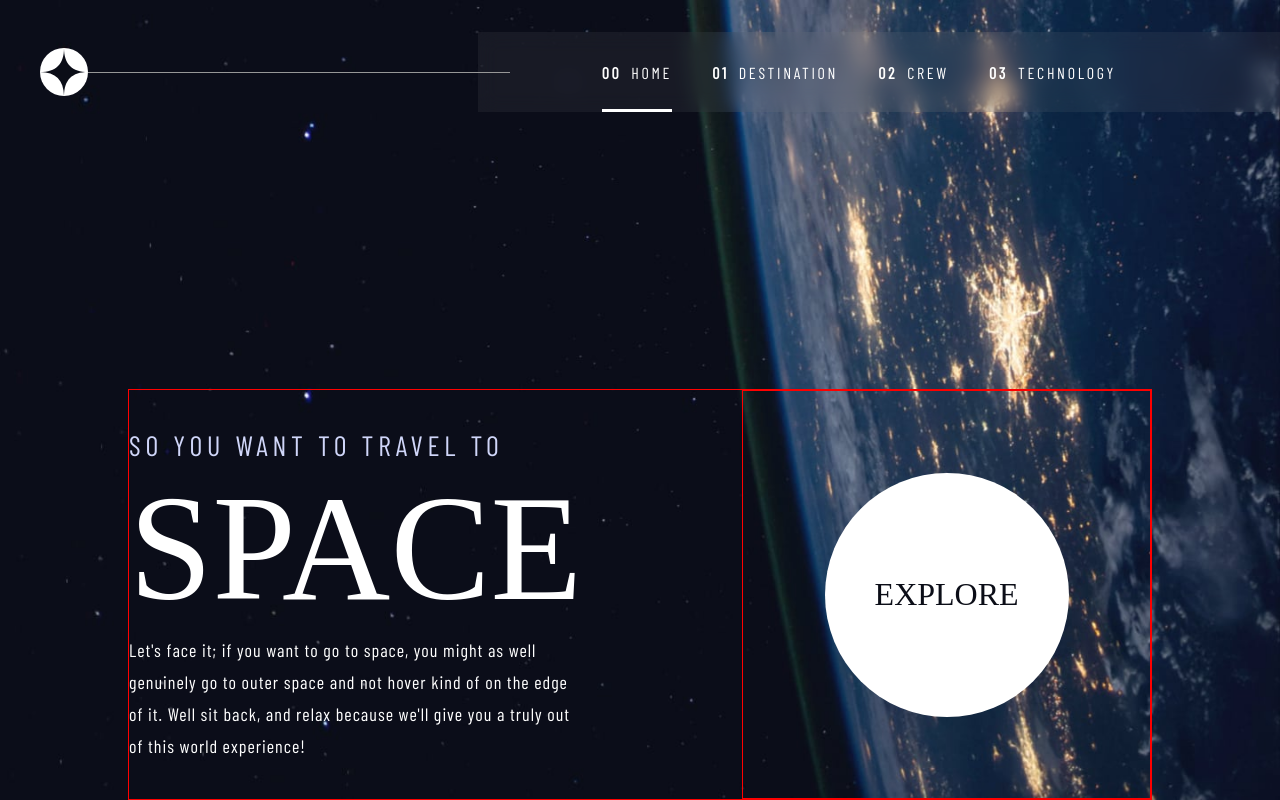
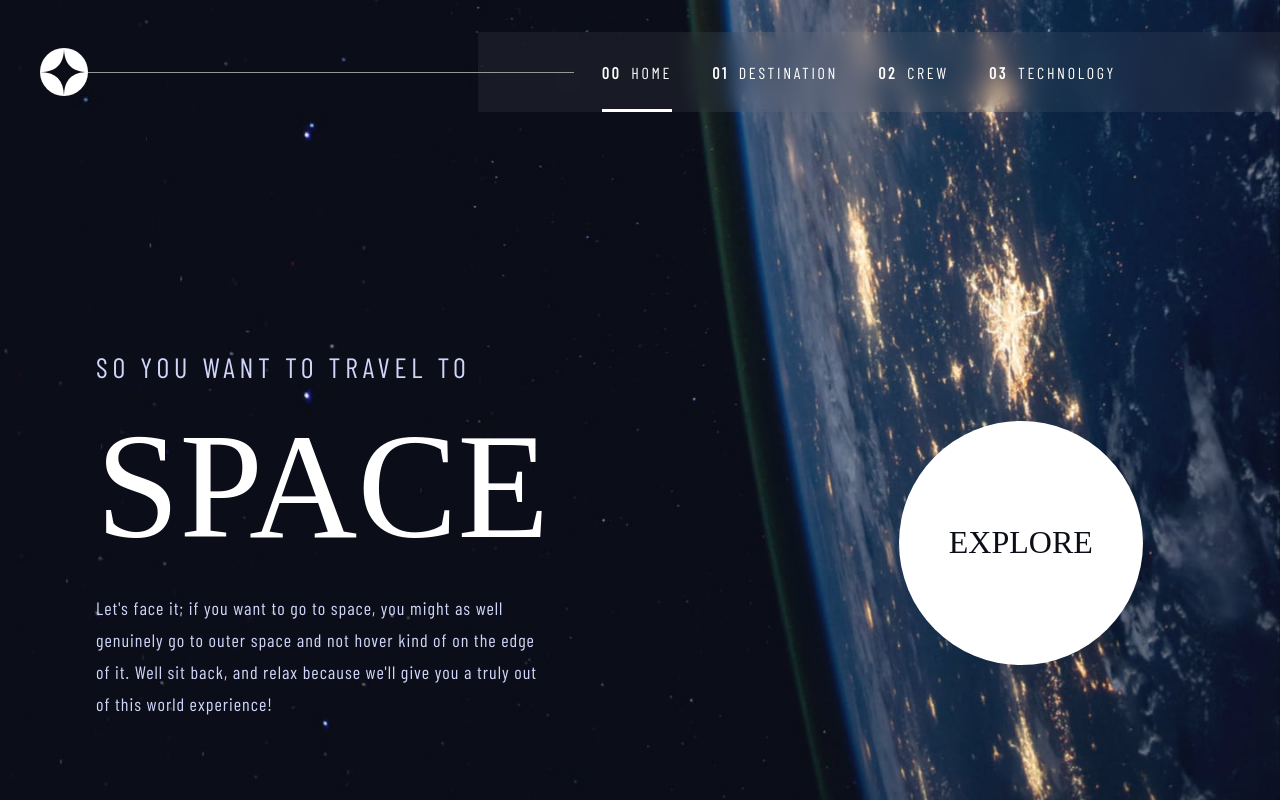
Before and after one commit to memoye/space-tourism-ui, a React (Vite) app: page / in a window 1280 px wide. Built offline with nearby package versions, Linux system fonts and the light colour scheme; a web font is replaced by a local one.

Commit message:
done home desktop

```diff
--- a/src/components/navBar/navBar.css
+++ b/src/components/navBar/navBar.css
@@ -31,6 +31,14 @@
   height: 100%;
   display: flex;
   align-items: center;
+  border-bottom-color: rgba(var(--col-hov), 0);
+  transition: border-bottom-color 500ms;
+}
+
+.navBar ol li:hover {
+  height: 100%;
+  border-block: 3px solid transparent;
+  border-bottom-color: rgb(var(--col-hov), 1);
 }
 
 .navBar ol li:has(.active) {
--- a/src/index.css
+++ b/src/index.css
@@ -77,6 +77,7 @@ h6.subheading2 {
 
 p {
   line-height: 2rem;
+  color: rgb(var(--col-mid));
   letter-spacing: 1px;
 }
 
--- a/src/routes/home/home.css
+++ b/src/routes/home/home.css
@@ -8,14 +8,15 @@
   display: flex;
   align-items: center;
   justify-content: space-between;
-  width: 80%;
-  border: 1px solid red;
+  width: 85%;
   margin: 0 auto;
+  margin-bottom: 5rem;
 }
 
 .hero_txt {
   color: rgb(var(--col-mid));
   max-width: 450px;
+  width: min-content;
 }
 
 .hero_txt_title {
@@ -30,21 +31,20 @@
   display: block;
   font-family: var(--ff-sec);
   letter-spacing: normal;
+  margin: 1rem 0 1.25rem 0;
 }
 
 .hero_txt p {
-  color: rgb(var(--col-pri-txt));
   font-size: var(--font-300);
   width: 100%;
 }
 
 .btn_container {
   aspect-ratio: 1;
-  border: 1px solid red;
   display: grid;
   place-items: center;
   max-width: 450px;
-  width: 40%;
+  width: 30%;
 }
 
 .ctaBtn {
@@ -55,7 +55,18 @@
   color: rgb(var(--col-dark));
   background: rgb(var(--col-pri-txt));
   text-align: center;
-  width: 60%;
+  width: 65%;
+  outline: solid transparent;
   aspect-ratio: 1;
   border-radius: 50%;
+  box-sizing: content-box;
+  transition: outline 200ms;
+  padding: 0.5em;
+  margin-top: 1rem;
 }
+
+.ctaBtn:hover {
+  backdrop-filter: blur(10px);
+  outline-width: 2em;
+  outline-color: rgba(var(--col-hov), 0.3);
+}
--- a/src/routes/root.css
+++ b/src/routes/root.css
@@ -14,7 +14,7 @@ header {
 .headerLine {
   flex: auto;
   max-width: 80vmin;
-  margin-right: -2rem;
+  margin-right: -6rem;
   z-index: 3;
   /* justify-self: right !important; */
 }
```
